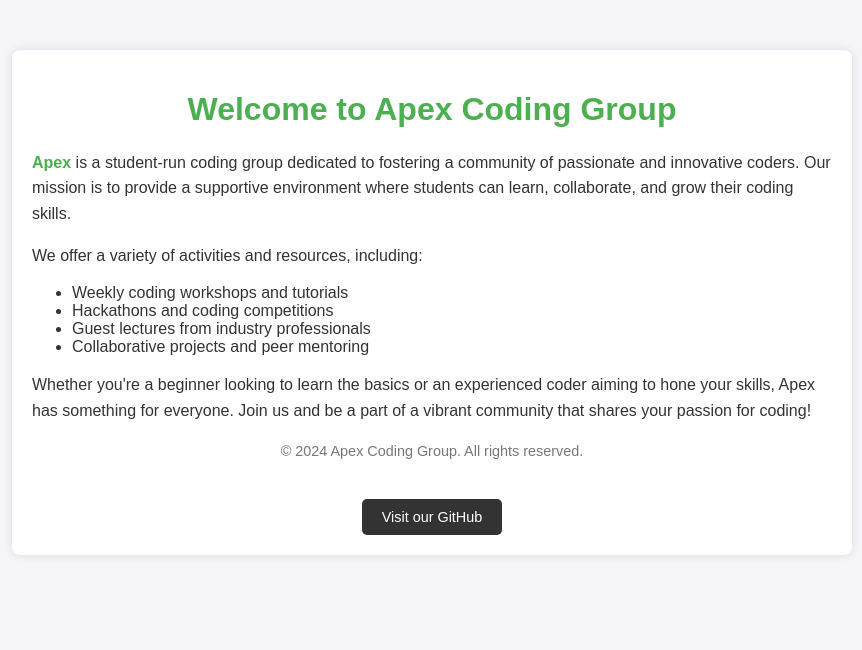
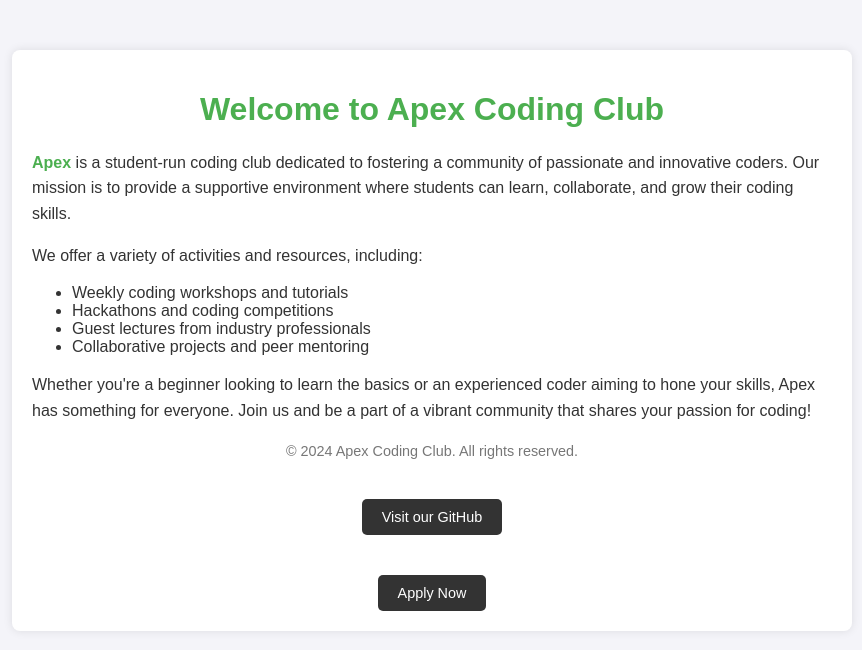
Before and after one commit to onsomlem/Apex-code-club, a plain HTML site: page index.html in a window 1280 px wide. Shown: the whole page, without its empty margins (208-1070 px from the left). Drawn offline with Linux system fonts and the light colour scheme.

Commit message:
Update index.html
Fix typo and add application

```diff
--- a/index.html
+++ b/index.html
@@ -3,7 +3,7 @@
 <head>
     <meta charset="UTF-8">
     <meta name="viewport" content="width=device-width, initial-scale=1.0">
-    <title>Apex Coding Group</title>
+    <title>Apex Coding Club</title>
     <style>
         body {
             font-family: 'Arial', sans-serif;
@@ -37,7 +37,7 @@
             font-size: 0.9em;
             color: #777;
         }
-        .github-button {
+        .github-button, .application-button {
             display: inline-block;
             margin-top: 20px;
             padding: 10px 20px;
@@ -47,16 +47,16 @@
             border-radius: 5px;
             transition: background-color 0.3s;
         }
-        .github-button:hover {
+        .github-button:hover, .application-button:hover {
             background-color: #555;
         }
     </style>
 </head>
 <body>
     <div class="container">
-        <h1>Welcome to Apex Coding Group</h1>
+        <h1>Welcome to Apex Coding Club</h1>
         <p>
-            <span class="highlight">Apex</span> is a student-run coding group dedicated to fostering a community of passionate and innovative coders. Our mission is to provide a supportive environment where students can learn, collaborate, and grow their coding skills.
+            <span class="highlight">Apex</span> is a student-run coding club dedicated to fostering a community of passionate and innovative coders. Our mission is to provide a supportive environment where students can learn, collaborate, and grow their coding skills.
         </p>
         <p>
             We offer a variety of activities and resources, including:
@@ -71,11 +71,14 @@
             Whether you're a beginner looking to learn the basics or an experienced coder aiming to hone your skills, Apex has something for everyone. Join us and be a part of a vibrant community that shares your passion for coding!
         </p>
         <div class="footer">
-            &copy; 2024 Apex Coding Group. All rights reserved.
+            &copy; 2024 Apex Coding Club. All rights reserved.
         </div>
         <div class="footer">
             <a href="https://github.com/onsomlem/Apex-code-club/tree/main" class="github-button">Visit our GitHub</a>
         </div>
+        <div class="footer">
+            <a href="https://forms.gle/jNkJA2SXvZ9grxoZ6" class="application-button">Apply Now</a>
+        </div>
     </div>
 </body>
 </html>
```
